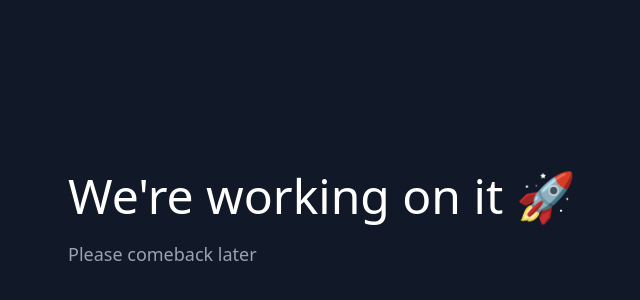
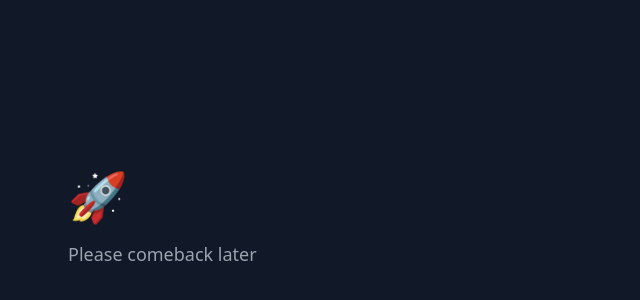
Before and after one commit to Alexiu5/tks, a React (Create React App) app: page / in a window 1280 px wide. Shown: the part 180-480 px from the top of the page, without its empty margins (12-652 px from the left). Built offline with nearby package versions, Linux system fonts and the light colour scheme.

Commit message:
[TEST] last but not least

```diff
--- a/src/App.js
+++ b/src/App.js
@@ -4,7 +4,7 @@ import './styles/output.css'
 function App() {
     return (
         <div className="bg-gray-900 p-20 h-screen flex justify-center items-start flex-col">
-            <h1 className="text-5xl text-white">We're working on it 🚀</h1>
+            <h1 className="text-5xl text-white">🚀</h1>
             <p className="text-gray-400 mt-5 text-lg">
                 Please comeback later
             </p>
```
